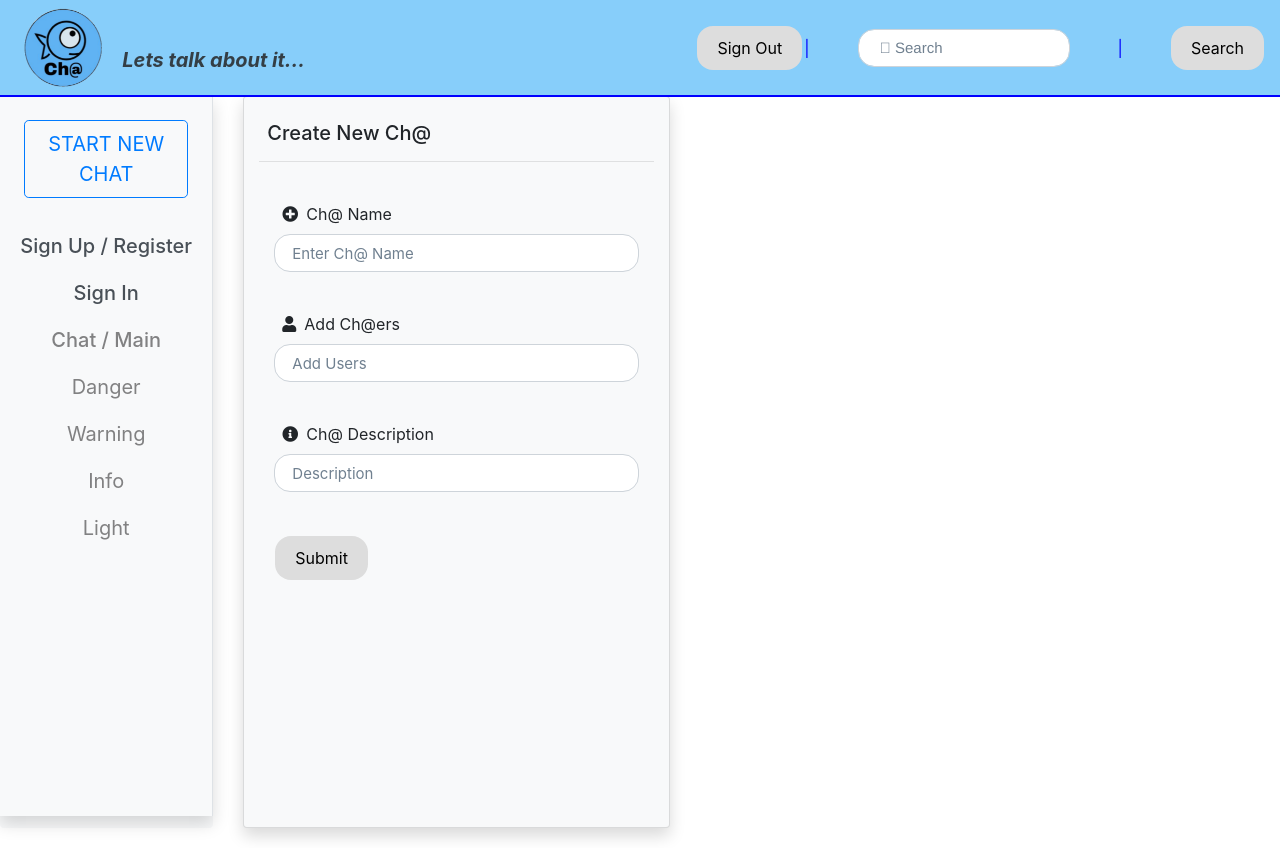
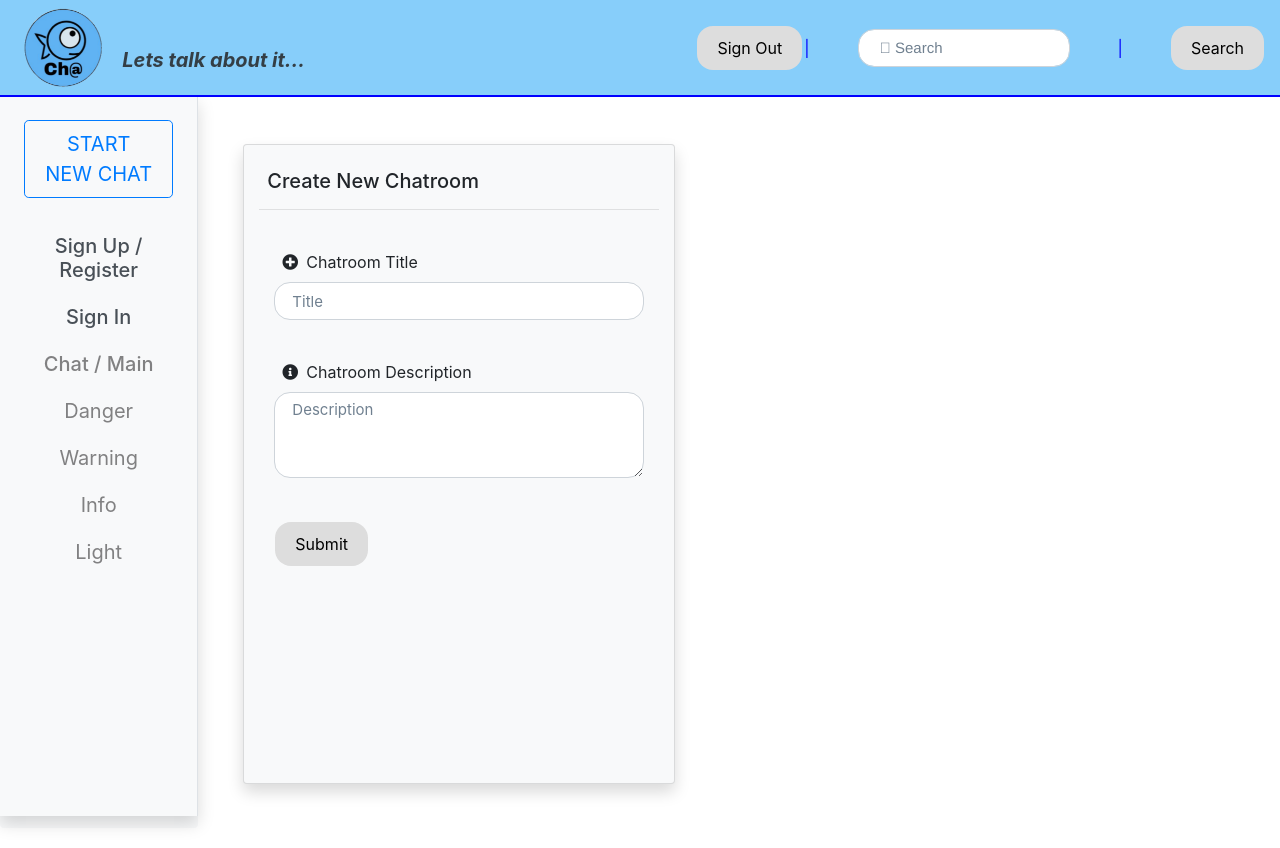
Before and after one commit to catnap89/HelloWorldCommunity, a React (Create React App) app in the folder client/: page /createchat in a window 1280 px wide. Built offline with nearby package versions, Linux system fonts and the light colour scheme.

Commit message:
minor changes on create chat form

```diff
--- a/client/src/components/CreateChatForm/index.js
+++ b/client/src/components/CreateChatForm/index.js
@@ -2,6 +2,7 @@ import React from 'react';
 import Card  from 'react-bootstrap/Card';
 import Form from 'react-bootstrap/Form';
 import Col from 'react-bootstrap/Col';
+import CardDeck from 'react-bootstrap/CardDeck';
 // import InputGroup from 'react-bootstrap/InputGroup';
 // import FormControl from 'react-bootstrap/FormControl';
 import { Button } from 'react-bootstrap';
@@ -11,9 +12,12 @@ import './createchatform.css';
 
 const CreateChatForm = (props) => (
 
-<Card className="col-4 bg-light shadow">
+  <CardDeck className= 'col-10 chat border-0 mt-5 mb-4 mx-auto'>
 
-            <Card.Title className="pt-4 pl-2 mb-0">Create New Ch@</Card.Title>
+
+<Card className="col-5 bg-light shadow">
+
+            <Card.Title className="pt-4 pl-2 mb-0">Create New Chatroom</Card.Title>
             <hr />
             <br />
             {/* <p>{this.state.errorMessage}</p> */}
@@ -21,32 +25,32 @@ const CreateChatForm = (props) => (
             <Form>
 
               <Form.Group as={Col} controlId="formGridChatName">
-                <Form.Label><i className="fas fa-plus-circle pl-2 pr-2"></i>Ch@ Name</Form.Label>
+                <Form.Label><i className="fas fa-plus-circle pl-2 pr-2"></i>Chatroom Title</Form.Label>
                 <Form.Control
                   className="form"
                 //   type="email"
-                  placeholder="Enter Ch@ Name"
+                  placeholder="Title"
                 //   value={this.state.email}
                 //   onChange={this.handleInputChange}
                   name="chatName"
                 />
               </Form.Group>
-              <br />
-              <Form.Group as={Col} controlId="formGridAddUsers">
-                <Form.Label><i className="fas fa-user pl-2 pr-2"></i>Add Ch@ers</Form.Label>
-                <Form.Control
-                  className="form"
-                //   type="username"
-                  placeholder="Add Users"
-                //   value={this.state.username}
-                //   onChange={this.handleInputChange}
-                  name="addUsers"
-                />
-              </Form.Group>
+              {/* <br /> */}
+              {/* <Form.Group as={Col} controlId="formGridAddUsers"> */}
+                {/* <Form.Label><i className="fas fa-user pl-2 pr-2"></i>Add Ch@ers</Form.Label> */}
+                {/* <Form.Control */}
+                  {/* className="form"  */}
+                {/* //   type="username"  */}
+                  {/* placeholder="Add Users"  */}
+                {/* //   value={this.state.username} */}
+                {/* //   onChange={this.handleInputChange} */}
+                  {/* name="addUsers" */}
+                {/* /> */}
+              {/* </Form.Group> */}
               <br />
               <Form.Group as={Col} controlId="formGridChatDescription">
-                <Form.Label><i className="fas fa-info-circle pl-2 pr-2"></i>Ch@ Description</Form.Label>
-                <Form.Control
+                <Form.Label><i className="fas fa-info-circle pl-2 pr-2"></i>Chatroom Description</Form.Label>
+                <Form.Control as="textarea" rows="3"
                   className="form"
                 //   type="password"
                   placeholder="Description"
@@ -55,6 +59,11 @@ const CreateChatForm = (props) => (
                   name="chatDescription"
                 />
               </Form.Group>
+
+              {/* <Form.Group controlId="exampleForm.ControlTextarea1">
+    <Form.Label>Example textarea</Form.Label>
+    <Form.Control as="textarea" rows="3" />
+  </Form.Group> */}
 
               <br />
 
@@ -71,6 +80,8 @@ const CreateChatForm = (props) => (
             </Form>
 
           </Card>
+
+          </CardDeck>
 )
 
 export default CreateChatForm;
```
